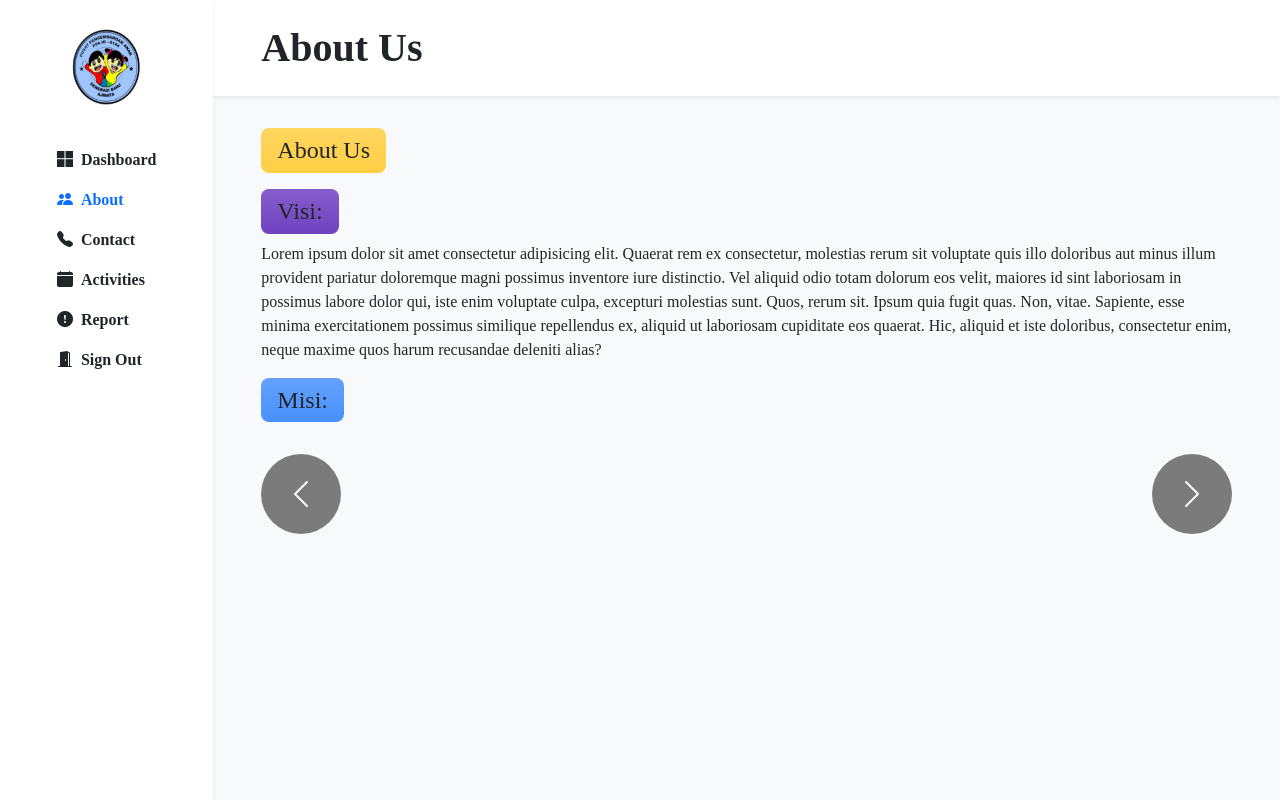
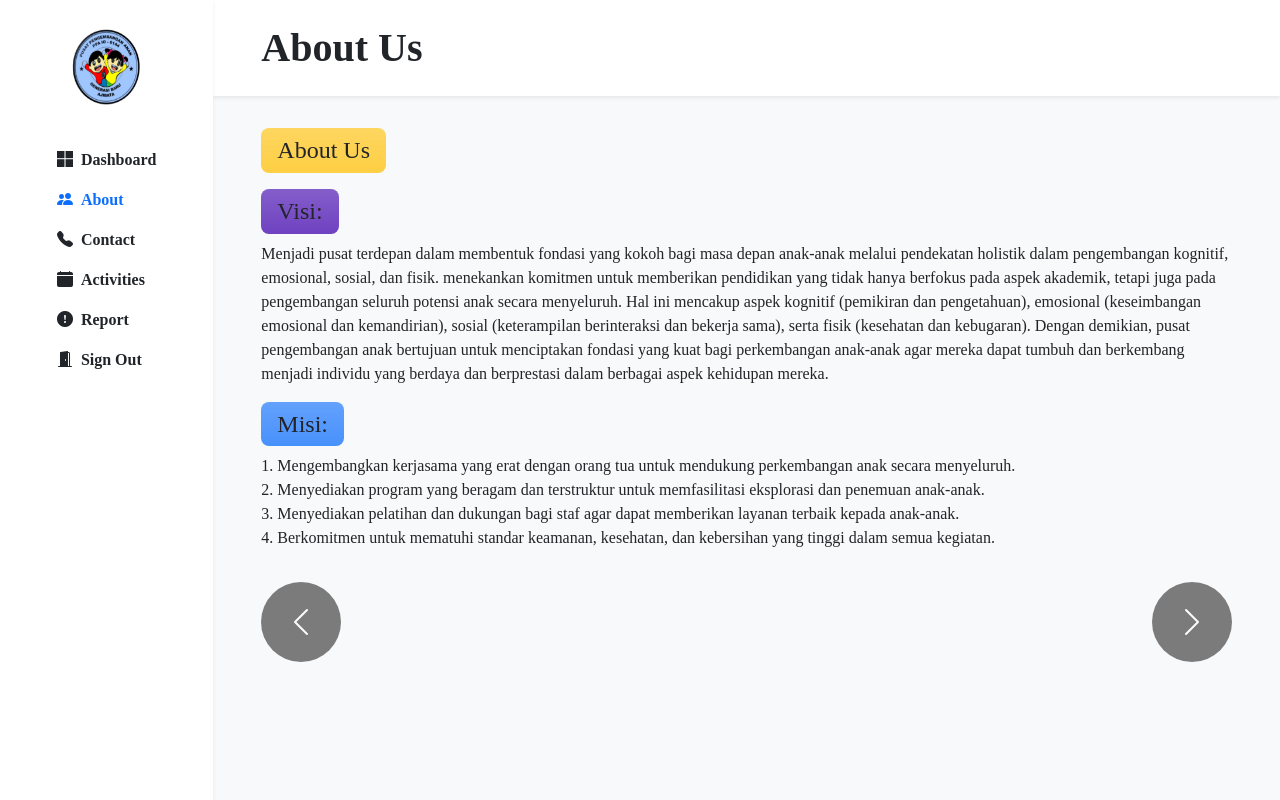
Before and after one commit to Yamskyyy/Kelompok4, a Flask app: template templates/about.html in a window 1280 px wide. Run offline with Flask 3, Linux system fonts and the light colour scheme; the template is opened without the code that fills it, so the values that code supplies are empty; some libraries are stand-ins or nearby versions; some web fonts are replaced.

Commit message:
about.html

```diff
--- a/templates/about.html
+++ b/templates/about.html
@@ -136,24 +136,11 @@
                                     </span>
                                 </h3>
                                 <p>
-                                    Lorem ipsum dolor sit amet consectetur
-                                    adipisicing elit. Quaerat rem ex
-                                    consectetur, molestias rerum sit
-                                    voluptate quis illo doloribus aut minus
-                                    illum provident pariatur doloremque
-                                    magni possimus inventore iure
-                                    distinctio. Vel aliquid odio totam
-                                    dolorum eos velit, maiores id sint
-                                    laboriosam in possimus labore dolor qui,
-                                    iste enim voluptate culpa, excepturi
-                                    molestias sunt. Quos, rerum sit. Ipsum
-                                    quia fugit quas. Non, vitae. Sapiente,
-                                    esse minima exercitationem possimus
-                                    similique repellendus ex, aliquid ut
-                                    laboriosam cupiditate eos quaerat. Hic,
-                                    aliquid et iste doloribus, consectetur
-                                    enim, neque maxime quos harum recusandae
-                                    deleniti alias?
+                                  Menjadi pusat terdepan dalam membentuk fondasi yang kokoh bagi masa depan anak-anak melalui pendekatan holistik dalam pengembangan kognitif, emosional, sosial, dan fisik.
+                                menekankan komitmen untuk memberikan pendidikan yang tidak hanya berfokus pada aspek akademik, tetapi juga pada pengembangan seluruh potensi anak secara menyeluruh. Hal ini mencakup aspek kognitif (pemikiran dan pengetahuan), emosional (keseimbangan emosional dan kemandirian),
+                                sosial (keterampilan berinteraksi dan bekerja sama), serta fisik (kesehatan dan kebugaran).
+                                Dengan demikian, pusat pengembangan anak bertujuan untuk menciptakan fondasi yang kuat bagi perkembangan anak-anak agar mereka dapat tumbuh dan berkembang menjadi individu yang berdaya dan berprestasi dalam berbagai aspek kehidupan mereka.
+
                                 </p>
                                 <h3 class="mt-3">
                                     <span
@@ -163,7 +150,10 @@
                                     </span>
                                 </h3>
                                 <p>
-
+                                    1. Mengembangkan kerjasama yang erat dengan orang tua untuk mendukung perkembangan anak secara menyeluruh.<br>
+                                    2. Menyediakan program yang beragam dan terstruktur untuk memfasilitasi eksplorasi dan penemuan anak-anak.<br>
+                                    3. Menyediakan pelatihan dan dukungan bagi staf agar dapat memberikan layanan terbaik kepada anak-anak.<br>
+                                    4. Berkomitmen untuk mematuhi standar keamanan, kesehatan, dan kebersihan yang tinggi dalam semua kegiatan.
                                 </p>
                             </div>
                         </div>
@@ -183,7 +173,12 @@
                                         Main Program:
                                     </span>
                                 </h3>
-                                <p>
+                                 <p>
+                                    1.	Program Pengembangan Beragam: Kami menawarkan program yang beragam dan terstruktur, dirancang untuk memfasilitasi eksplorasi kreatif dan penemuan anak-anak di berbagai bidang, termasuk seni, sains, matematika, dan banyak lagi.<br>
+
+                                    2.	Dukungan dan Pelatihan untuk Staf: Kami memberikan pelatihan berkelanjutan dan dukungan kepada staf kami untuk memastikan mereka dapat memberikan layanan terbaik kepada anak-anak. Staf kami tidak hanya berpengalaman tetapi juga berkomitmen untuk menciptakan lingkungan belajar yang aman dan mendukung.<br>
+
+                                    3.	Standar Keamanan, Kesehatan, dan Kebersihan Tinggi: Kami berkomitmen untuk mematuhi standar keamanan, kesehatan, dan kebersihan yang tinggi dalam semua kegiatan kami. Ini mencakup pengawasan ketat terhadap lingkungan fisik, protokol kebersihan yang ketat, dan kebijakan keamanan yang ketat untuk melindungi setiap anak.
 
                                 </p>
                                 <h3 class="mt-3">
@@ -194,7 +189,10 @@
                                     </span>
                                 </h3>
                                 <p>
-
+                                    Metode Belajar: Program utama kami di pusat pengembangan anak ini dirancang untuk mengintegrasikan pendekatan pembelajaran yang berpusat pada anak.
+                                    Kami memadukan kurikulum yang mendalam dengan pendekatan bermain yang mendukung eksplorasi dan penemuan anak-anak.
+                                    Setiap aspek dari pendidikan kami dirancang untuk merangsang perkembangan kognitif, emosional, sosial, dan fisik anak secara holistik.
+                                    Dengan memprioritaskan kemitraan erat dengan orang tua, kami bertujuan untuk mendukung anak-anak dalam mencapai potensi mereka sepenuhnya.
                                 </p>
                             </div>
                         </div>
```
